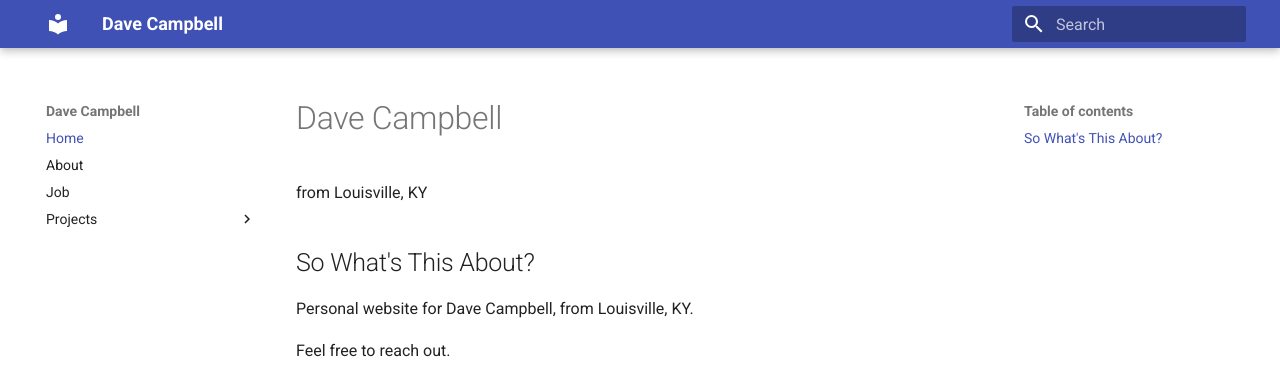
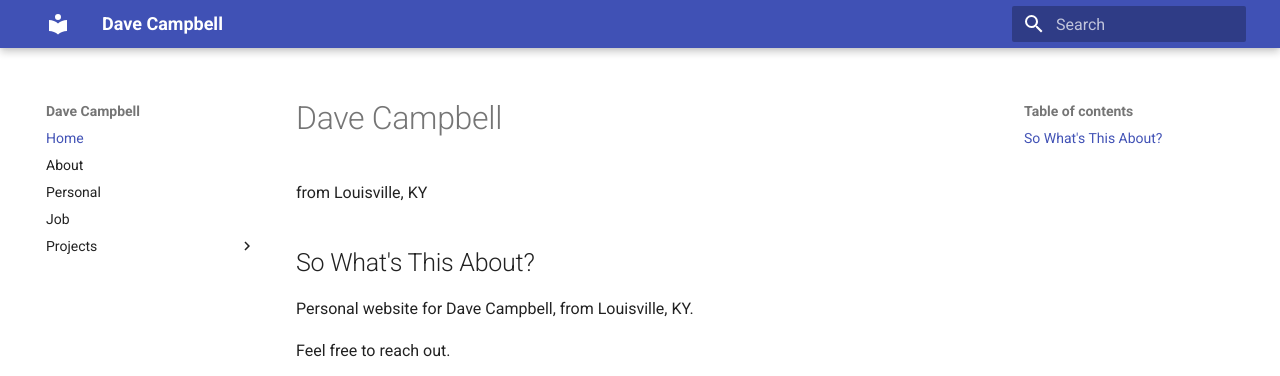
Before and after one commit to davecampbell/davecampbell.github.io, an MkDocs documentation site: the page built from docs/index.md, in a window 1280 px wide. Shown: the top 376 px of the page. Built offline with MkDocs 1.6.1 and Material for MkDocs 9.7.7, drawn with Linux system fonts in a browser that asks for light colours.

Commit message:
added personal page to nav

```diff
--- a/mkdocs.yml
+++ b/mkdocs.yml
@@ -14,6 +14,7 @@ extra:
 nav:
     - Home: index.md
     - About: about.md
+    - Personal: personal/personal.md
     - Job: job.md
     - Projects:
         - 01: projects/project-01.md
```
